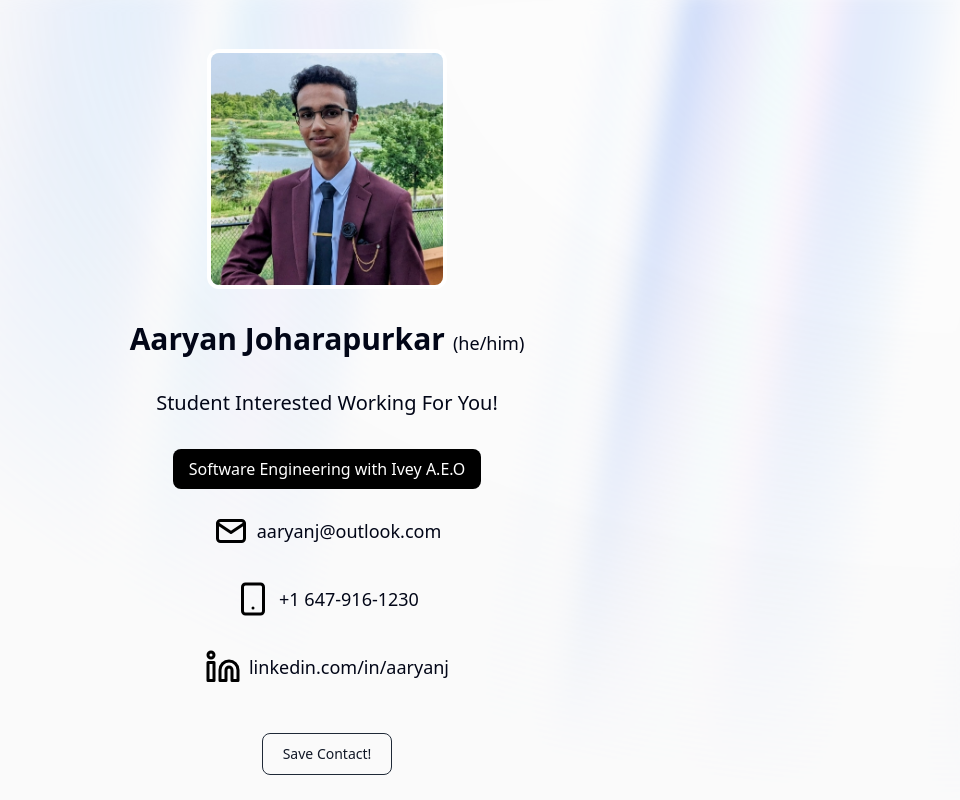
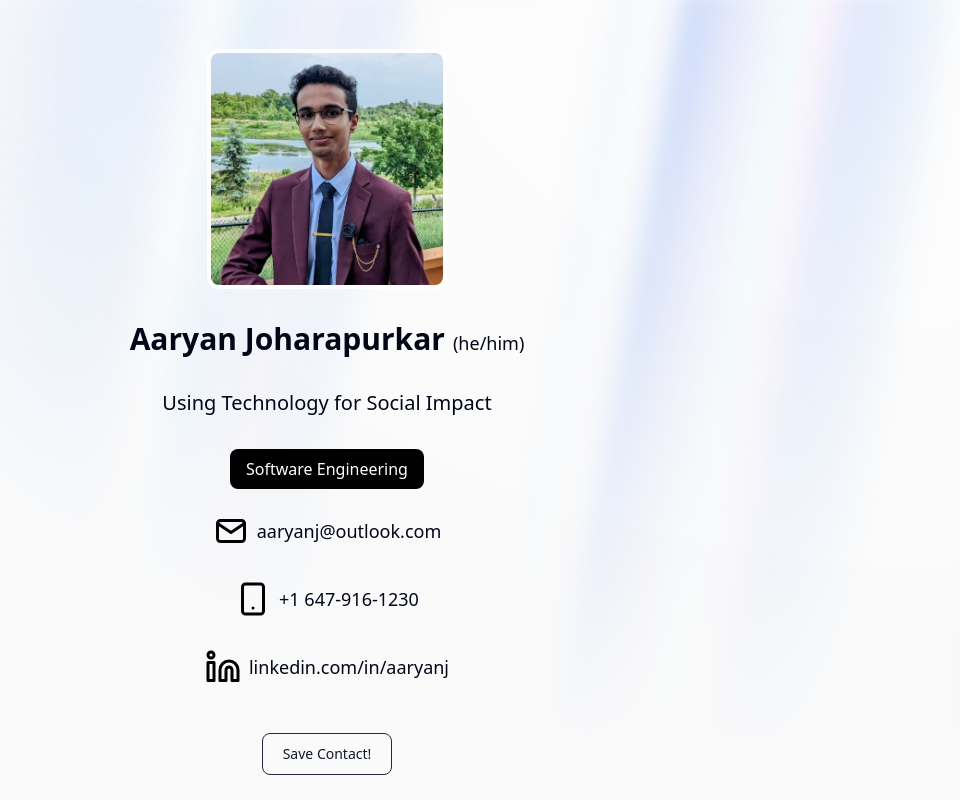
Before and after one commit to aCupOfCoff33/ResumeContact, a React (Vite) app: page / in a window 1280 px wide. Shown: the whole page, without its empty margins (313-1273 px from the left). Built offline with nearby package versions, Linux system fonts and the light colour scheme.

Commit message:
Update Background.tsx

```diff
--- a/src/assets/Background.tsx
+++ b/src/assets/Background.tsx
@@ -34,10 +34,10 @@ export function AuroraBackgroundDemo() {
         </div>
 
         <div className="font-extralight text-sm md:text-xl dark:text-neutral-200 py-4">
-          Student Interested Working For You!
+           Using Technology for Social Impact
         </div>
         <div className="bg-black dark:bg-gray-300 rounded-lg w-fit text-white dark:text-black px-4 py-2 text-sm md:text-base">
-          Software Engineering with Ivey A.E.O
+          Software Engineering
         </div>
 
         {/* Icons and Text */}
```
